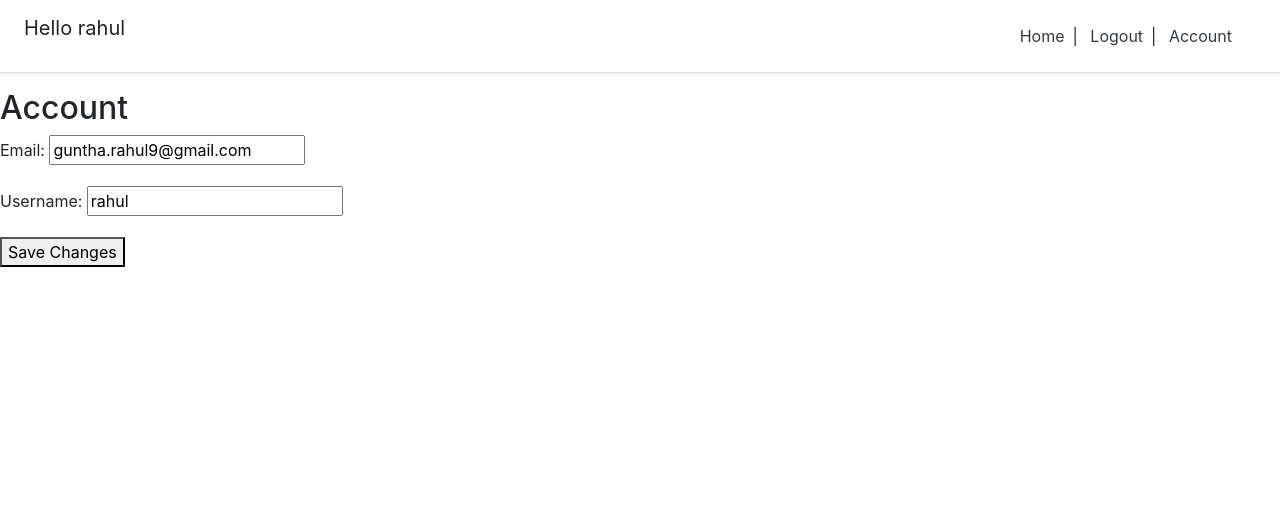
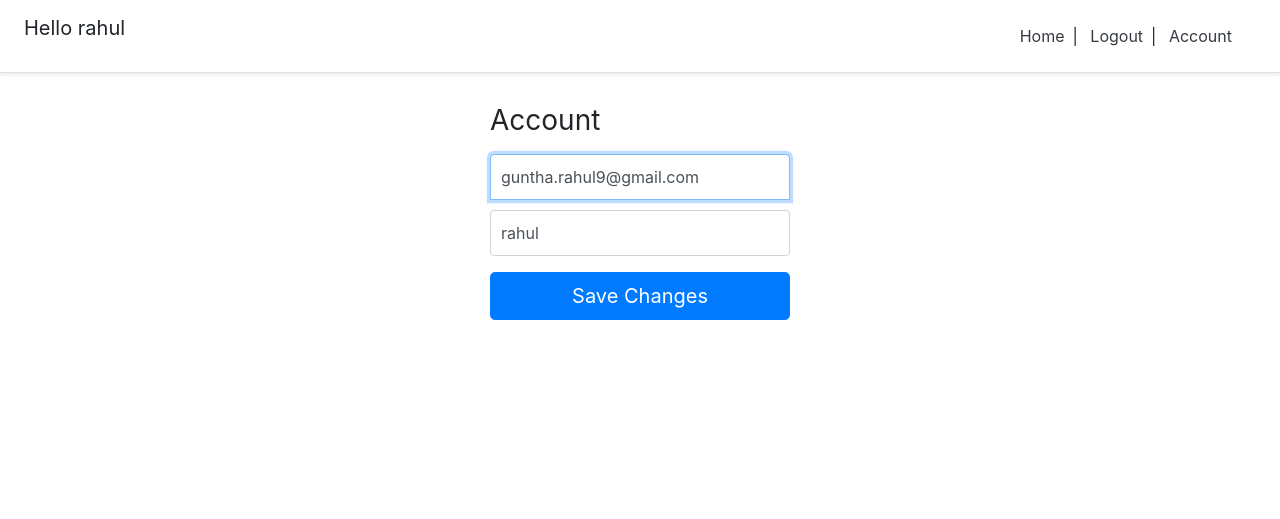
Before and after one commit to guntharahul/DjangoBlogApp, a Django app: page /account/ in a window 1280 px wide. Shown: the top 519 px of the page. Run offline with Django 3.2, Linux system fonts and the light colour scheme; a user stored in the database is signed in; some libraries are stand-ins or nearby versions.

Commit message:
UI modifications

```diff
--- a/src/account/templates/account/account.html
+++ b/src/account/templates/account/account.html
@@ -1,32 +1,68 @@
 {% extends 'base.html'%}
 {% block content %}
+<style type="text/css">
+    .form-signin {
+    width: 100%;
+    max-width: 330px;
+    padding: 15px;
+    margin: auto;
+    }
+    .form-signin .form-control {
+    position: relative;
+    box-sizing: border-box;
+    height: auto;
+    padding: 10px;
+    font-size: 16px;
+    }
+    .form-signin .form-control:focus {
+    z-index: 2;
+    }
+    .form-signin input[type="email"] {
+    margin-bottom: 10px;
+    border-bottom-right-radius: 0;
+    border-bottom-left-radius: 0;
+    }
+    .form-signin input[type="username"] {
+    margin-bottom: 10px;
+    border-top-left-radius: 0;
+    border-top-right-radius: 0;
+    }
+</style>
 
-<h2>    Account </h2>
-<form method="post">{% csrf_token %}
+<form class="form-signin" method="post">{% csrf_token %}
+    <h1 class="h3 mb-3 font-weight-normal">Account</h1>
+    <input
+        type="email"
+        name="email"
+        id="inputEmail"
+        class="form-control"
+        placeholder="Email address"
+        required autofocus
+        value="{{account_form.initial.email}}">
+    <input
+        type="text"
+        name="username"
+        id="inputUsername"
+        class="form-control"
+        placeholder="Username" required
+        value="{{account_form.initial.username}}">
+
     {% for field in account_form %}
         <p>
-            {{field.label_tag}}
-            {{field}}
-
-            {% if field.help_text %}
-                <small style="color: grey;">{{field.help_text}}</small>
-            {% endif %}
-
+            {% for error in field.errors %}
+                <p style="color: red;">{{error}}</p>
+            {% endfor %}
         </p>
     {% endfor %}
-
-    {% for field in account_form %}
-        {% for error in field.errors %}
-            <p style="color: red;">{{error}}</p>
-        {% endfor %}
-    {% endfor %}
-
     {% if account_form.non_field_errors %}
         <div style="color: red ">
             <p>{{ account_form.non_field_errors }}</p>
         </div>
     {% endif %}
-    <button type="submit">Save Changes</button>
+    {% if success_message %}
+        <p style="color: green; text-align: center;">{{success_message}}</p>
+    {%  endif %}
 
-</form>
+    <button class="btn btn-lg btn-primary btn-block" type="submit">Save Changes</button>
+  </form>
 {% endblock content %}
--- a/src/account/views.py
+++ b/src/account/views.py
@@ -55,12 +55,17 @@ def account_view(request):
     if request.POST:
         form=AccountUpdateForm(request.POST,instance=request.user)
         if form.is_valid():
+            form.initial={
+                "email":request.POST['email'],
+                "username":request.POST['username'],          #showing the feild immediately after updating the form
+            }
             form.save()
+            context['success_message']="Updated"
     else:
         form=AccountUpdateForm(
             initial={
                 "email":request.user.email,
-                "username":request.user.username
+                "username":request.user.username,
             }
         )
     context['account_form']=form
```
Also changed, not shown: src/account/templates/account/login.html (+42 -18 lines), src/account/templates/account/register.html (+51 -11 lines), src/db.sqlite3.
